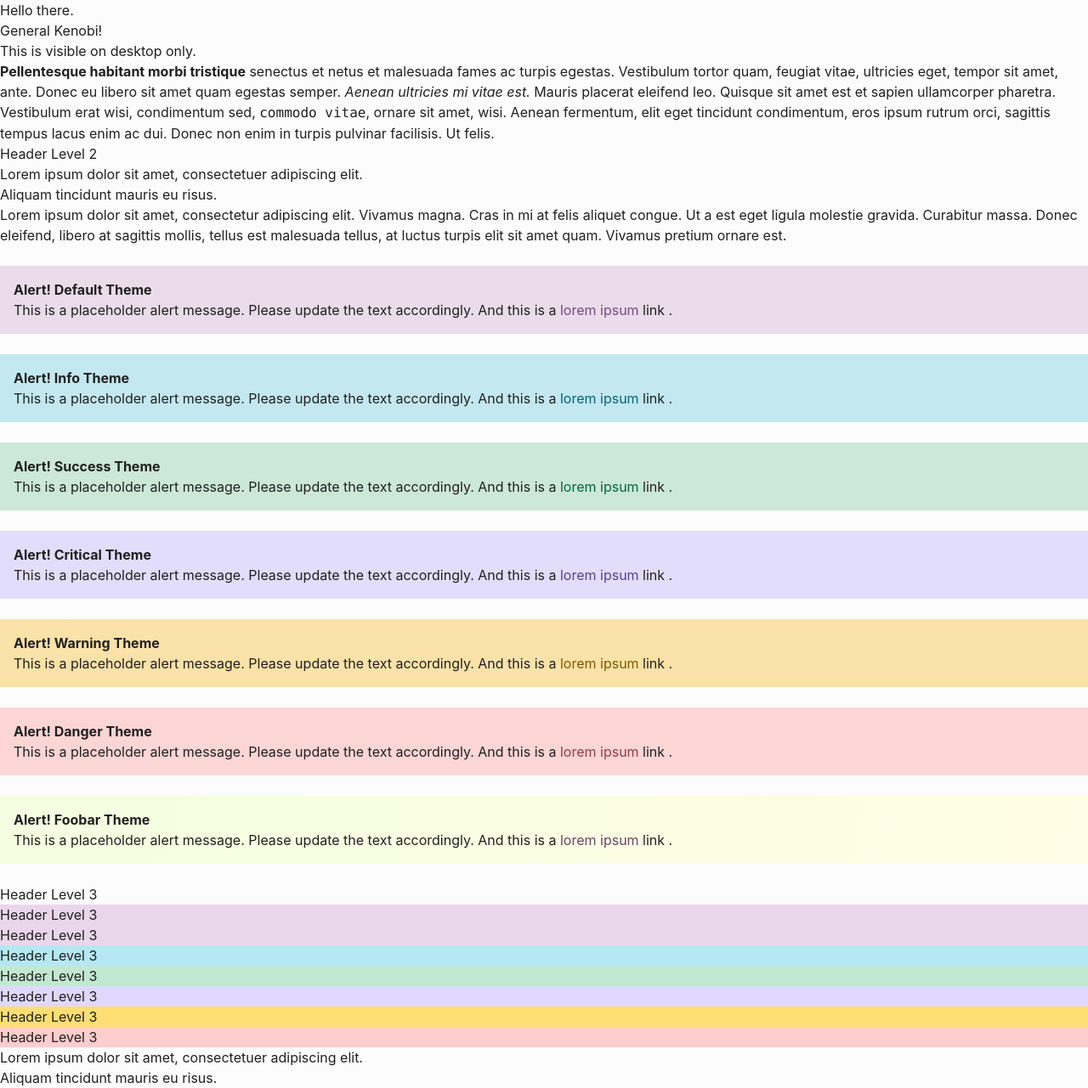
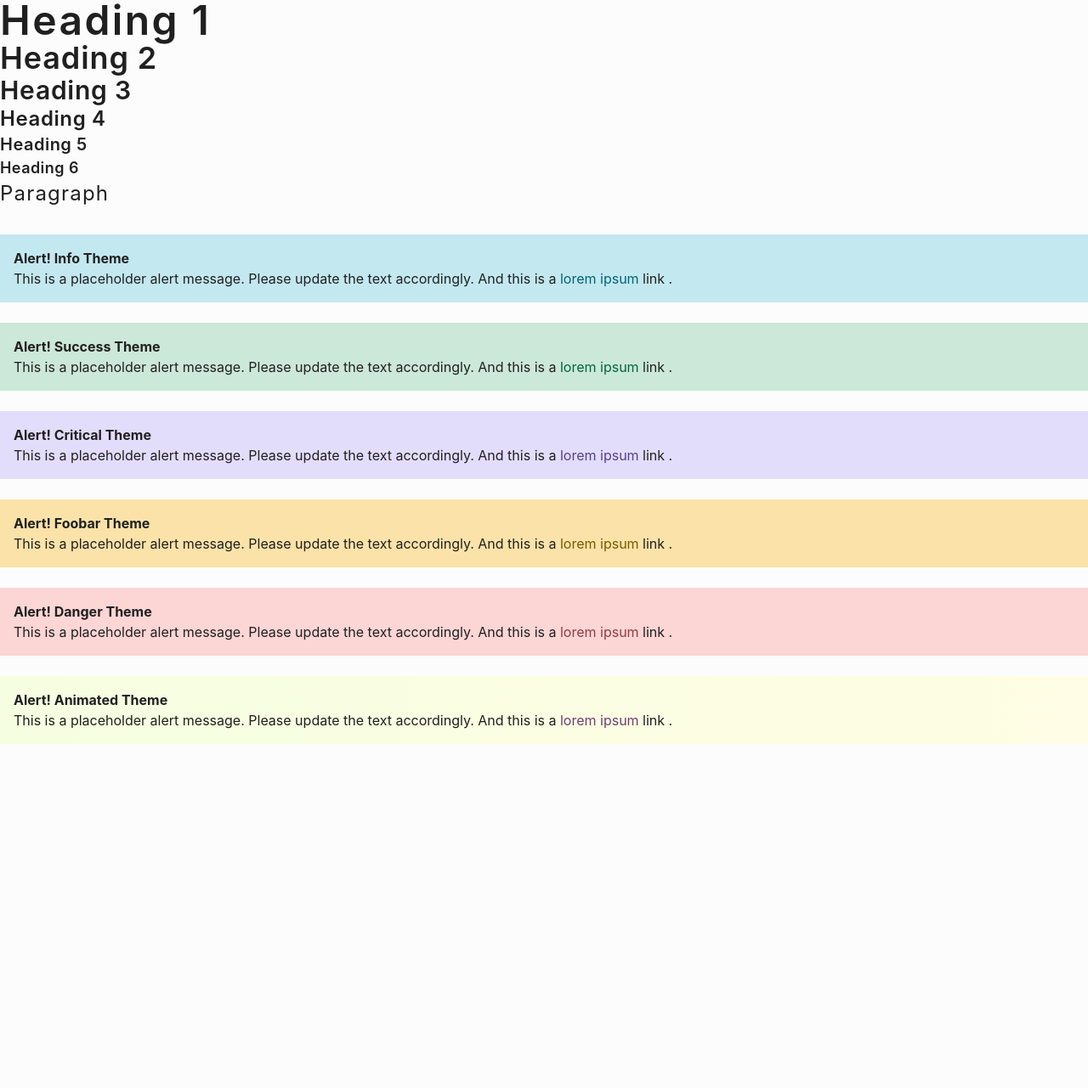
Before and after one commit to khinshankhan/www, a Next.js app: page / in a window 1280 px wide. Shown: the whole page at 85% size. After the commit the page ends 900 px from the top, so only its background shows below. Built offline with nearby package versions, Linux system fonts and the light colour scheme.

Commit message:
first pass to typography variants

```diff
--- a/app/page.tsx
+++ b/app/page.tsx
@@ -1,11 +1,33 @@
 import React from "react"
+import { cn } from "@/lib/utils"
+import { cva } from "class-variance-authority"
+
+const typographyVariants = cva("", {
+  variants: {
+    variant: {
+      nav: "font-body text-lg font-medium tracking-wide md:text-xl lg:text-2xl",
+      h1: "font-heading text-3xl font-semibold tracking-wider md:text-4xl lg:text-5xl",
+      h2: "font-heading text-2xl font-semibold tracking-wide md:text-3xl lg:text-4xl",
+      h3: "font-heading text-xl font-semibold tracking-wide md:text-2xl lg:text-3xl",
+      h4: "font-heading text-lg font-semibold tracking-wide md:text-xl lg:text-2xl",
+      h5: "font-heading text-base font-semibold tracking-wide md:text-lg lg:text-xl",
+      h6: "font-heading text-sm font-semibold tracking-wide md:text-base lg:text-lg",
+      p: "text-pretty font-body text-lg tracking-wider antialiased md:text-xl lg:text-2xl",
+      small: "font-body text-sm md:text-base lg:text-xl",
+      xs: "font-body text-xs md:text-sm lg:text-base",
+    },
+  },
+  defaultVariants: {
+    variant: "p",
+  },
+})
 
 function Sample({ className, title = "Default" }: { className: string; title?: string }) {
   return (
     <div className={className}>
-      <div class={(className === "foobar" ? "animated-background" : "bg-accent-6/60") + " p-4"}>
-        <p class="font-bold">{`Alert! ${title} Theme`}</p>
-        <p class="">
+      <div className={(className === "foobar" ? "animated-background" : "bg-accent-6/60") + " p-4"}>
+        <p className="font-bold">{`Alert! ${title} Theme`}</p>
+        <p className="">
           <span>This is a placeholder alert message.</span> Please update the text accordingly. And
           this is a{" "}
           <a href="https://google.com" className="text-accent-link">
@@ -20,64 +42,27 @@ function Sample({ className, title = "Default" }: { className: string; title?: s
 
 export default async function Page() {
   return (
-    <>
-      <p>Hello there.</p>
-      <p>General Kenobi!</p>
-      <p className="show-mobile hide-print">This is visible on mobile only.</p>
-      <p className="hide-mobile">This is visible on desktop only.</p>
-      <p>
-        <strong>Pellentesque habitant morbi tristique</strong> senectus et netus et malesuada fames
-        ac turpis egestas. Vestibulum tortor quam, feugiat vitae, ultricies eget, tempor sit amet,
-        ante. Donec eu libero sit amet quam egestas semper. <em>Aenean ultricies mi vitae est.</em>{" "}
-        Mauris placerat eleifend leo. Quisque sit amet est et sapien ullamcorper pharetra.
-        Vestibulum erat wisi, condimentum sed, <code>commodo vitae</code>, ornare sit amet, wisi.
-        Aenean fermentum, elit eget tincidunt condimentum, eros ipsum rutrum orci, sagittis tempus
-        lacus enim ac dui. <a href="#here">Donec non enim</a> in turpis pulvinar facilisis. Ut
-        felis.
-      </p>
-      <h2>Header Level 2</h2>
-      <ol>
-        <li>Lorem ipsum dolor sit amet, consectetuer adipiscing elit.</li>
-        <li>Aliquam tincidunt mauris eu risus.</li>
-      </ol>
-      <blockquote>
-        <p>
-          Lorem ipsum dolor sit amet, consectetur adipiscing elit. Vivamus magna. Cras in mi at
-          felis aliquet congue. Ut a est eget ligula molestie gravida. Curabitur massa. Donec
-          eleifend, libero at sagittis mollis, tellus est malesuada tellus, at luctus turpis elit
-          sit amet quam. Vivamus pretium ornare est.
-        </p>
-      </blockquote>
+    <article>
+      <h1 className={cn(typographyVariants({ variant: "h1" }))}>Heading 1</h1>
+      <h2 className={cn(typographyVariants({ variant: "h2" }))}>Heading 2</h2>
+      <h3 className={cn(typographyVariants({ variant: "h3" }))}>Heading 3</h3>
+      <h4 className={cn(typographyVariants({ variant: "h4" }))}>Heading 4</h4>
+      <h5 className={cn(typographyVariants({ variant: "h5" }))}>Heading 5</h5>
+      <h6 className={cn(typographyVariants({ variant: "h6" }))}>Heading 6</h6>
+      <p className={cn(typographyVariants({ variant: "p", className: "mb-8" }))}>Paragraph</p>
 
-      <br />
-
-      <Sample className="default-theme" title="Default" />
-      <br />
       <Sample className="info-theme" title="Info" />
       <br />
       <Sample className="success-theme" title="Success" />
       <br />
       <Sample className="critical-theme" title="Critical" />
       <br />
-      <Sample className="warning-theme" title="Warning" />
+      <Sample className="warning-theme" title="Foobar" />
       <br />
       <Sample className="danger-theme" title="Danger" />
       <br />
-      <Sample className="foobar" title="Foobar" />
+      <Sample className="foobar" title="Animated" />
       <br />
-
-      <h3 className="">Header Level 3</h3>
-      <h3 className="bg-accent-5">Header Level 3</h3>
-      <h3 className="default-theme bg-accent-5">Header Level 3</h3>
-      <h3 className="info-theme bg-accent-5">Header Level 3</h3>
-      <h3 className="success-theme bg-accent-5">Header Level 3</h3>
-      <h3 className="critical-theme bg-accent-5">Header Level 3</h3>
-      <h3 className="warning-theme bg-accent-5">Header Level 3</h3>
-      <h3 className="danger-theme bg-accent-5">Header Level 3</h3>
-      <ul>
-        <li>Lorem ipsum dolor sit amet, consectetuer adipiscing elit.</li>
-        <li>Aliquam tincidunt mauris eu risus.</li>
-      </ul>
-    </>
+    </article>
   )
 }
--- a/package.json
+++ b/package.json
@@ -15,6 +15,7 @@
   },
   "dependencies": {
     "@tailwindcss/postcss": "4.0.0-alpha.26",
+    "class-variance-authority": "^0.7.0",
     "clsx": "^2.1.1",
     "geist": "^1.3.1",
     "next": "15.0.0-rc.0",
```
Also changed, not shown: 1 other file (tests, documents, lock files or other folders).
